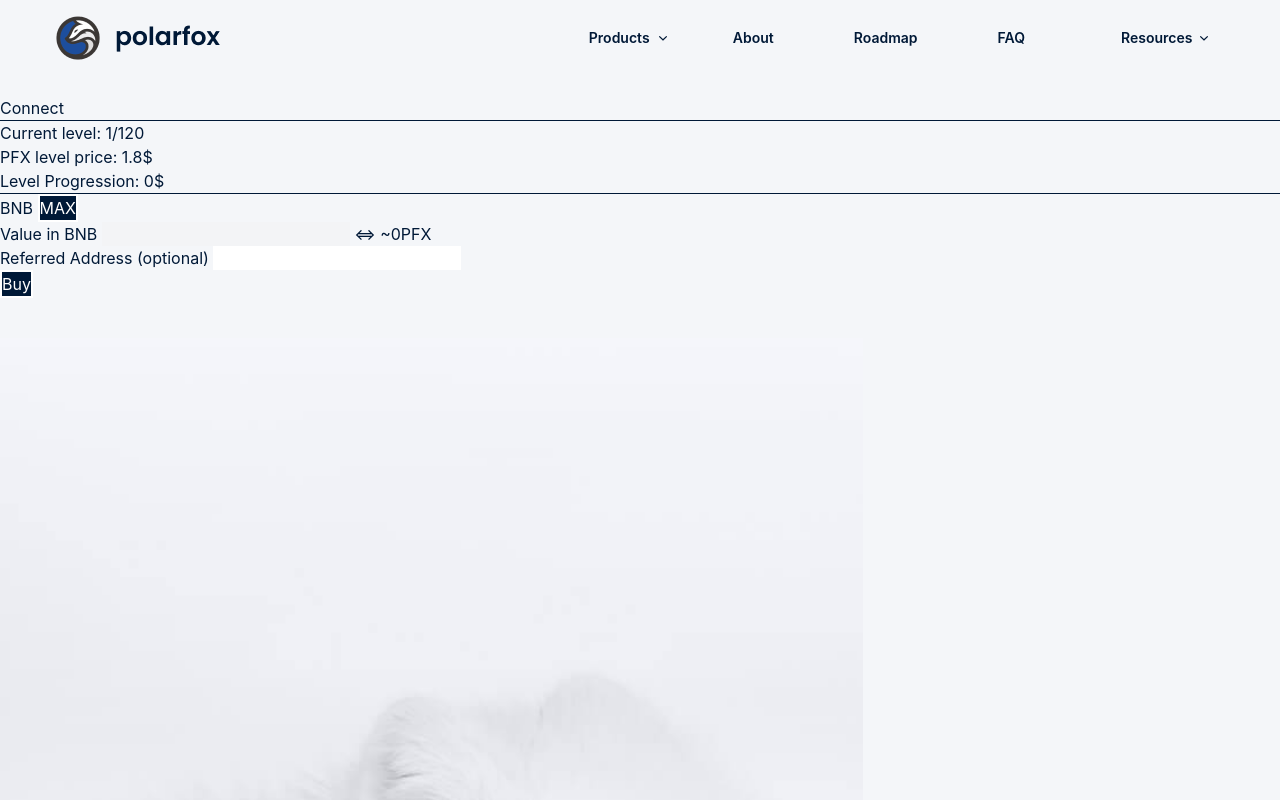
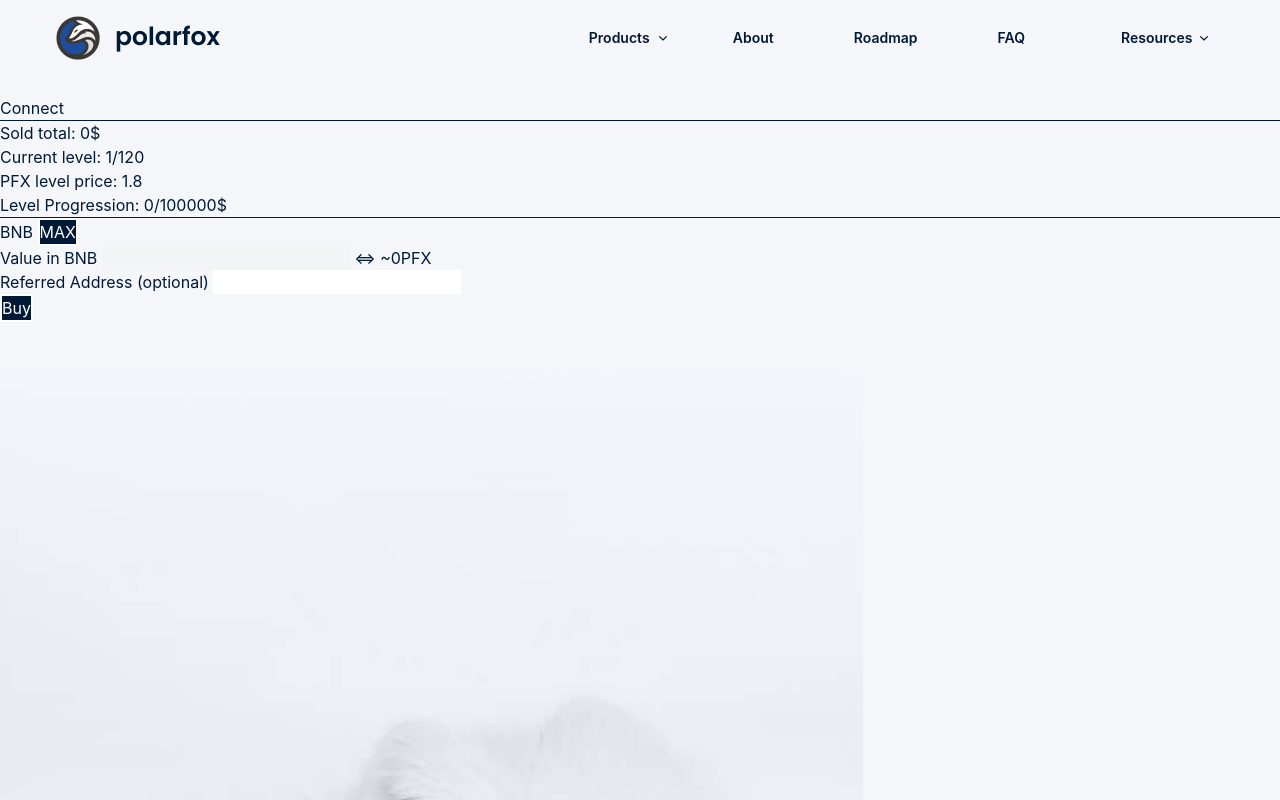
Before and after one commit to Polarfox-DEX/polarfox-web, a Next.js app: page /web3 in a window 1280 px wide. Shown: the top 800 px of the page. Built offline with nearby package versions, Linux system fonts and the light colour scheme.

Commit message:
Add totalSoldInUsd and Level maximum

```diff
--- a/pages/web3.tsx
+++ b/pages/web3.tsx
@@ -1,6 +1,5 @@
 import React, { useEffect, useState } from "react"
 import Web3 from 'web3';
-import { utils } from 'web3'
 import { Page } from '../components/Page'
 
 export enum ChaindId{
@@ -31,6 +30,7 @@ export default function PresaleWeb3App(){
     const[currentLevelSoldAmountUsd,setCurrentLevelSoldAmountUsd] = useState(0)
     const[currentLevel,setCurrentLevel] = useState(0)
     const[bnbUsdPrice,setBnbUsdPrice] = useState(0)
+    const[totalSoldInBNB,setTotalSoldInBNB] = useState(0)
 
     //Connect website to user's metamask and get address
     var connect = async (): Promise<void> => {
@@ -92,12 +92,15 @@ export default function PresaleWeb3App(){
             setCurrentLevelSoldAmountUsd(parseFloat(web3.utils.fromWei(currentLevelSoldAmountUsd.toString())))
         )
         polarfoxTokenSaleContract.methods.currentBnbPrice().call().then((bnbPrice: number) => setBnbUsdPrice(bnbPrice))
+        window.ethereum.request({method: 'eth_getBalance', params: [contractAddress]}).then((balance: string) => setTotalSoldInBNB(parseFloat(web3.utils.fromWei(balance))))
+
+        addEventsListener()
 
     }
 
     var buy = async () => {
 
-        const BNBvalueInWei = utils.toWei(userAllocation)
+        const BNBvalueInWei = web3.utils.toWei(userAllocation)
 
         window.ethereum.request({method: 'eth_gasPrice', params: []}).then(async (gasFees: number) => {
 
@@ -134,22 +137,34 @@ export default function PresaleWeb3App(){
 
     var getLevelPrice = (level: number) => {
 
-        const levelPrice: number[] = [
-            1.8, 1.89, 1.98, 2.07, 2.16, 2.25, 2.34, 2.43, 2.52, 2.61,
-            2.7, 2.79, 2.88, 2.97, 3.06, 3.15, 3.24, 3.33, 3.42, 3.51,
-            3.6, 3.69, 3.78, 3.87, 3.96, 4.05, 4.14, 4.23, 4.32, 4.41,
-            4.5, 4.59, 4.68, 4.77, 4.86, 4.95, 5.04, 5.13, 5.22, 5.31,
-            5.4, 5.49, 5.58, 5.67, 5.76, 5.85, 5.94, 6.03, 6.12, 6.21,
-            6.3, 6.39, 6.48, 6.57, 6.66, 6.75, 6.84, 6.93, 7.02, 7.11,
-            7.2, 7.29, 7.38, 7.47, 7.56, 7.65, 7.74, 7.83, 7.92, 8.01,
-            8.1, 8.19, 8.28, 8.37, 8.46, 8.55, 8.64, 8.73, 8.82, 8.91,
-            9, 9.09, 9.18, 9.27, 9.36, 9.45, 9.54, 9.63, 9.72, 9.81,
-            9.9, 9.99, 10.8, 11.61, 12.42, 13.23, 14.04, 14.85, 16.56, 17.37,
-            18, 20.25, 22.05, 23.49, 24.48, 25.29, 26.1, 27, 27.9, 28.8,
-            29.7, 30.6, 31.5, 32.4, 33.3, 34.2, 35.1, 36, 36.9, 37.8
+        const levelPrice: number[][] = [
+            [100000, 1.8],[100000, 1.89],[100000, 1.98],[100000, 2.07],[100000, 2.16],[100000, 2.25],[100000, 2.34],[100000, 2.43],[100000, 2.52],[100000, 2.61],[100000, 2.7],
+            [100000, 2.79],[100000, 2.88],[100000, 2.97],[100000, 3.06],[100000, 3.15],[100000, 3.24],[100000, 3.33],[100000, 3.42],[100000, 3.51],[100000, 3.6],[100000, 3.69],
+            [250000, 3.78],[250000, 3.87],[250000, 3.96],[250000, 4.05],[250000, 4.14],[250000, 4.23],[250000, 4.32],[250000, 4.41],[250000, 4.5],[250000, 4.59],[250000, 4.68],
+            [250000, 4.77],[250000, 4.86],[250000, 4.95],[250000, 5.04],[250000, 5.13],[250000, 5.22],[250000, 5.31],[250000, 5.4],[250000, 5.49],[250000, 5.58],[250000, 5.67],
+            [250000, 5.76],[250000, 5.85],[250000, 5.94],[250000, 6.03],[250000, 6.12],[250000, 6.21],[250000, 6.3],[250000, 6.39],[500000, 6.48],[500000, 6.57],[500000, 6.66],
+            [500000, 6.75],[500000, 6.84],[500000, 6.93],[500000, 7.02],[500000, 7.11],[500000, 7.2],[500000, 7.29],[500000, 7.38],[500000, 7.47],[500000, 7.56],[500000, 7.65],
+            [500000, 7.74],[500000, 7.83],[500000, 7.92],[500000, 8.01],[500000, 8.1],[500000, 8.19],[500000, 8.28],[500000, 8.37],[500000, 8.46],[500000, 8.55],[500000, 8.64],
+            [500000, 8.73],[500000, 8.82],[500000, 8.91],[500000, 9],[500000, 9.09],[500000, 9.18],[500000, 9.27],[500000, 9.36],[500000, 9.45],[500000, 9.54],[500000, 9.63],
+            [500000, 9.72],[500000, 9.81],[500000, 9.9],[500000, 9.99],[535714, 10.8],[570796, 11.61],[1210526, 12.42],[1278260, 13.23],[1344827, 14.04],[1410256, 14.85],
+            [1559322, 16.56],[2764446, 17.37],[1057142.26, 18],[1189285.04, 20.25],[1294999.26, 22.05],[1379570.64, 23.49],[2156570.20, 24.48],[2227927.30, 25.29],[2299284.40, 26.1],
+            [2378570.07, 27],[2457855.74, 27.9],[2537141.41, 28.8],[2616427.08, 29.7],[2695712.75, 30.6],[2774998.42, 31.5],[2854284.09, 32.4],[2933569.76, 33.3],[3012855.43, 34.2],
+            [3092141.10, 35.1],[3171426.77, 36],[3250712.43, 36.9],[3330031.42, 37.8]
         ];
 
         return levelPrice[level]
+
+    }
+
+    var addEventsListener = () => {
+
+        /*
+        polarfoxTokenSaleContract.events.Sold().on('data', (data: any) => {
+
+            console.log(data)
+
+        })
+        */
 
     }
 
@@ -162,9 +177,12 @@ export default function PresaleWeb3App(){
 
                 <hr/>
 
+                <label>Sold total: {totalSoldInBNB*bnbUsdPrice}$</label>
+                <br/>
+
                 <label>Current level: {currentLevel+1}/120</label><br/>
-                <label>PFX level price: {getLevelPrice(currentLevel)}$</label><br/>
-                <label>Level Progression: {currentLevelSoldAmountUsd}$</label><br/>
+                <label>PFX level price: {getLevelPrice(currentLevel)[1]}</label><br/>
+                <label>Level Progression: {currentLevelSoldAmountUsd}/{getLevelPrice(currentLevel)[0]}$</label><br/>
 
                 <hr/>
 
```
